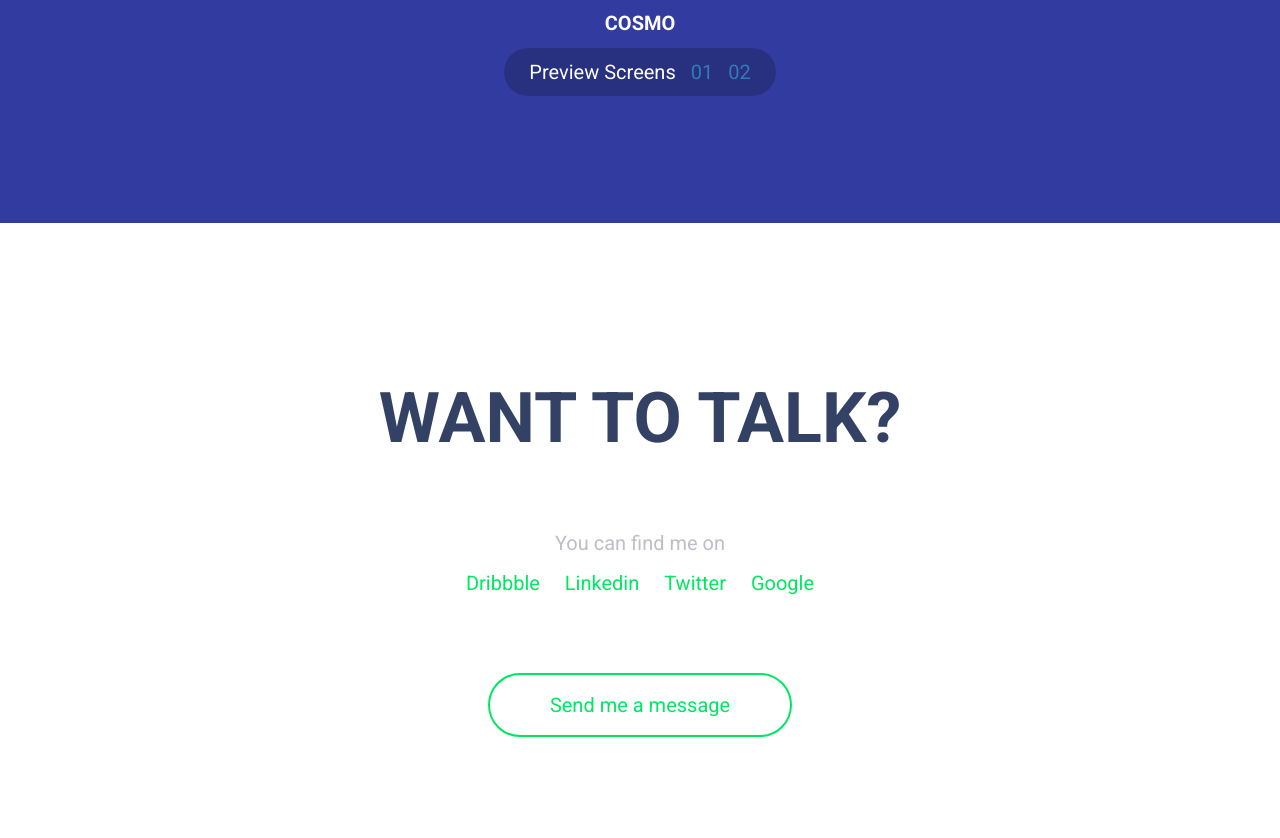
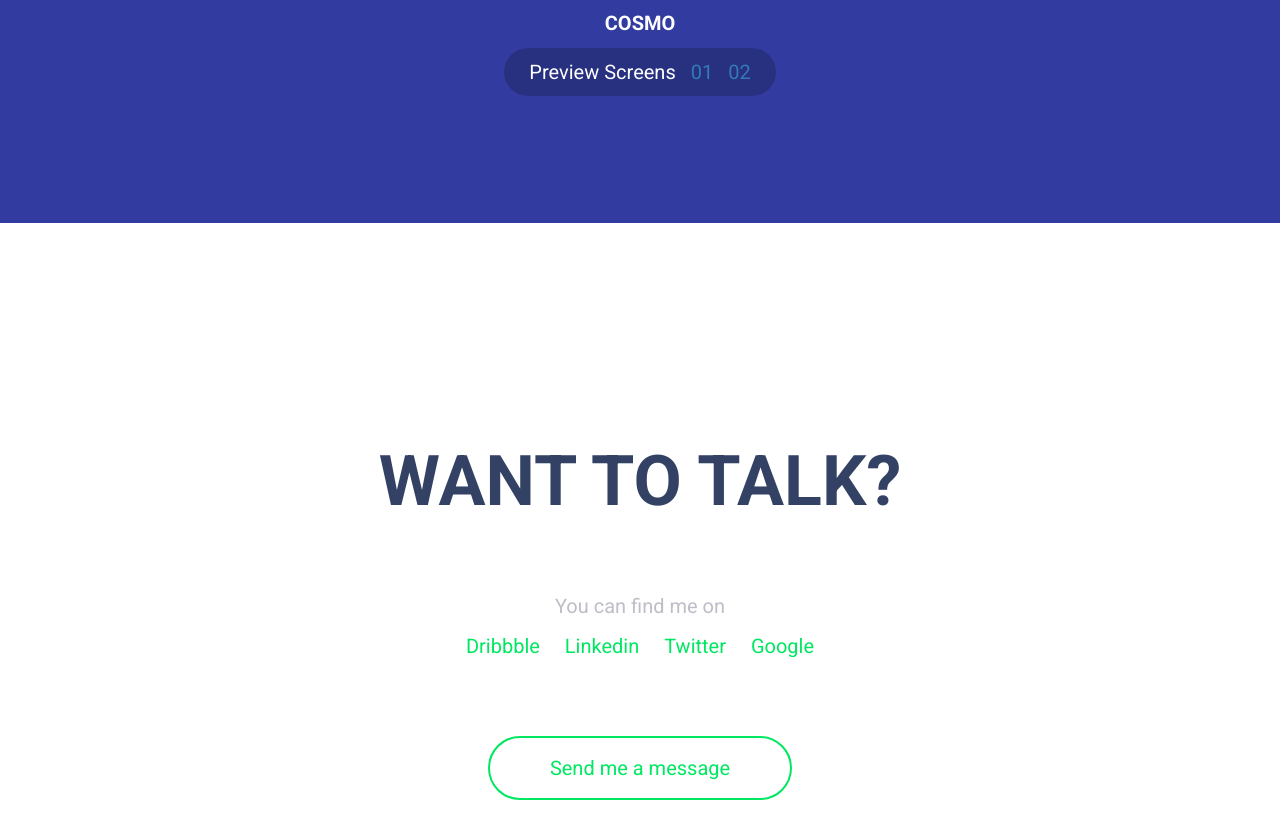
Before and after one commit to moisespio/rasera, a plain HTML site: page index.html in a window 1280 px wide. Shown: the part 2364-3202 px from the top of the page. Drawn offline with Linux system fonts and the light colour scheme.

Commit message:
Talk area fixed

```diff
--- a/index.html
+++ b/index.html
@@ -13,11 +13,11 @@
 </head>
 
 <body>
-    <a href="mailto:hi@rasera.me" class="hi" data-1900-start="transform: translateY(0px);" data-2000="transform: translateY(-80px)"><span>Hi</span></a>
+    <a href="mailto:hi@rasera.me" class="hi" data-2200-start="transform: translateY(0px);" data-2400="transform: translateY(-80px)"><span>Hi</span></a>
 
     <section id="presentation">
         <div class="content">
-            <div data-100-start="transform: translateY(0px);" data-600="transform: translateY(-600px)">
+            <div data-0="transform: translateY(0px);" data-1000="transform: translateY(-500px)">
                 <h1></h1>
                 <h3>Paulo Rasera _ Freelance Web/UI Designer living in Brazil.</h3>
                 <ul>
@@ -82,8 +82,10 @@
                             <h2>Cosmo</h2>
                             <ul>
                                 <li>Preview Screens</li>
-                                <li><a href="#">01</a></li>
-                                <li><a href="#">02</a></li>
+                                <li><a href="#">01</a>
+                                </li>
+                                <li><a href="#">02</a>
+                                </li>
                             </ul>
                         </div>
                     </div>
@@ -96,9 +98,12 @@
                             <h2>Copycat</h2>
                             <ul>
                                 <li>Preview Screens</li>
-                                <li><a href="#">01</a></li>
-                                <li><a href="#">02</a></li>
-                                <li><a href="#">03</a></li>
+                                <li><a href="#">01</a>
+                                </li>
+                                <li><a href="#">02</a>
+                                </li>
+                                <li><a href="#">03</a>
+                                </li>
                             </ul>
                         </div>
                     </div>
@@ -108,10 +113,10 @@
     </section>
 
     <section id="talk">
+        <div class="content">
             <div class="container">
                 <h1>Want to talk?</h1>
                 <p>You can find me on</p>
-
                 <ul>
                     <li><a href="http://dribbble.com/rasera" target="_blank">Dribbble</a>
                     </li>
@@ -122,8 +127,8 @@
                     <li><a href="https://plus.google.com/+PauloRasera" target="_blank">Google</a>
                     </li>
                 </ul>
-
                 <a href="mailto:hi@rasera.me" class="button">Send me a message</a>
+            </div>
         </div>
     </section>
 
--- a/sources/styles/sections/_talk.scss
+++ b/sources/styles/sections/_talk.scss
@@ -1,6 +1,13 @@
 #talk {
     text-align: center;
-    padding: 160px 0;
+    /*padding: 160px 0;*/
+
+    height: 100vh;
+    .content {
+        width: 100%;
+        @include position(relative, 50% null null 0);
+        transform: translate(0, -50%);
+    }
     h1 {
         color: $dark-blue;
         font-weight: 700;
```
Also changed, not shown: public/styles/main.css. Lines whose indentation alone changed are shown as unchanged.
